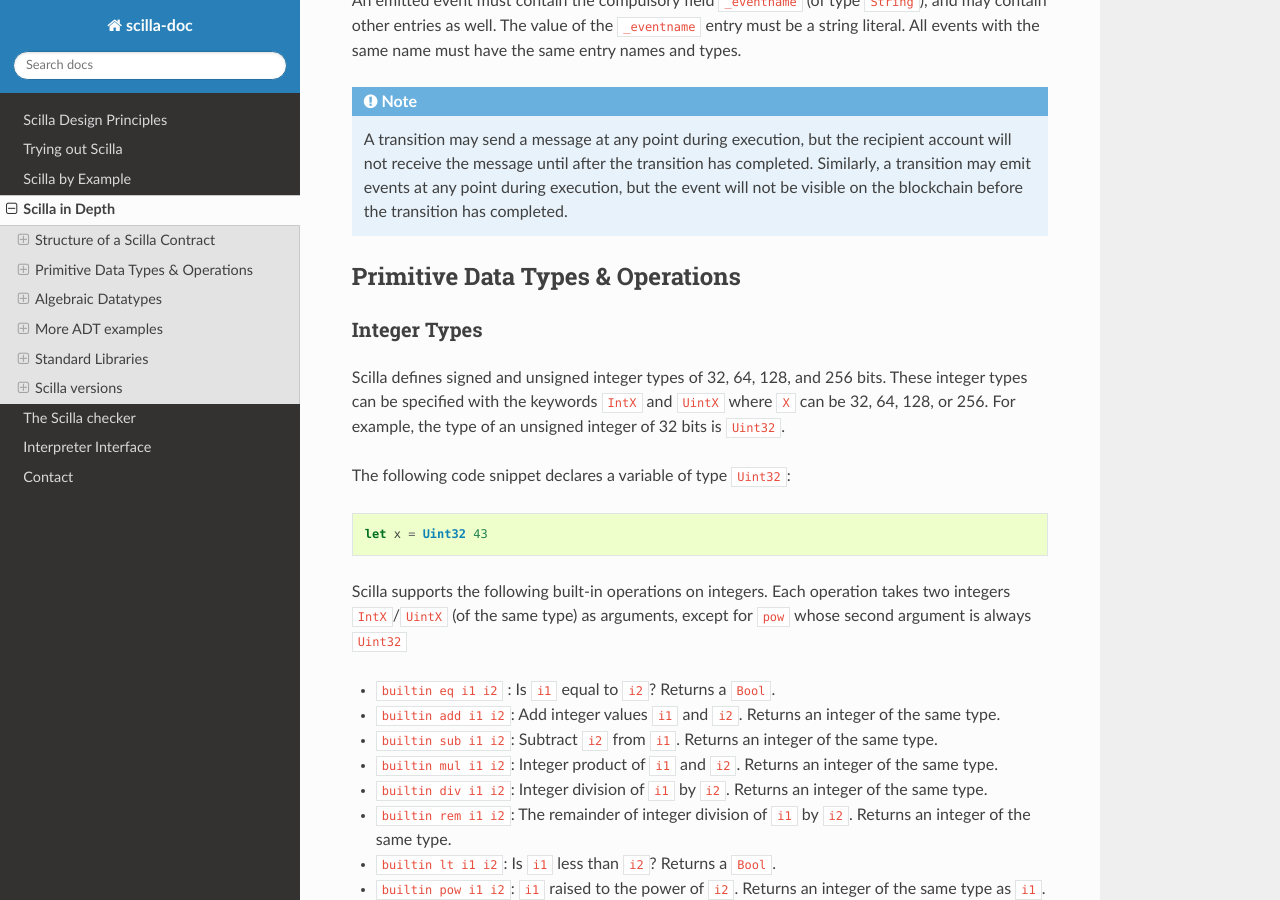
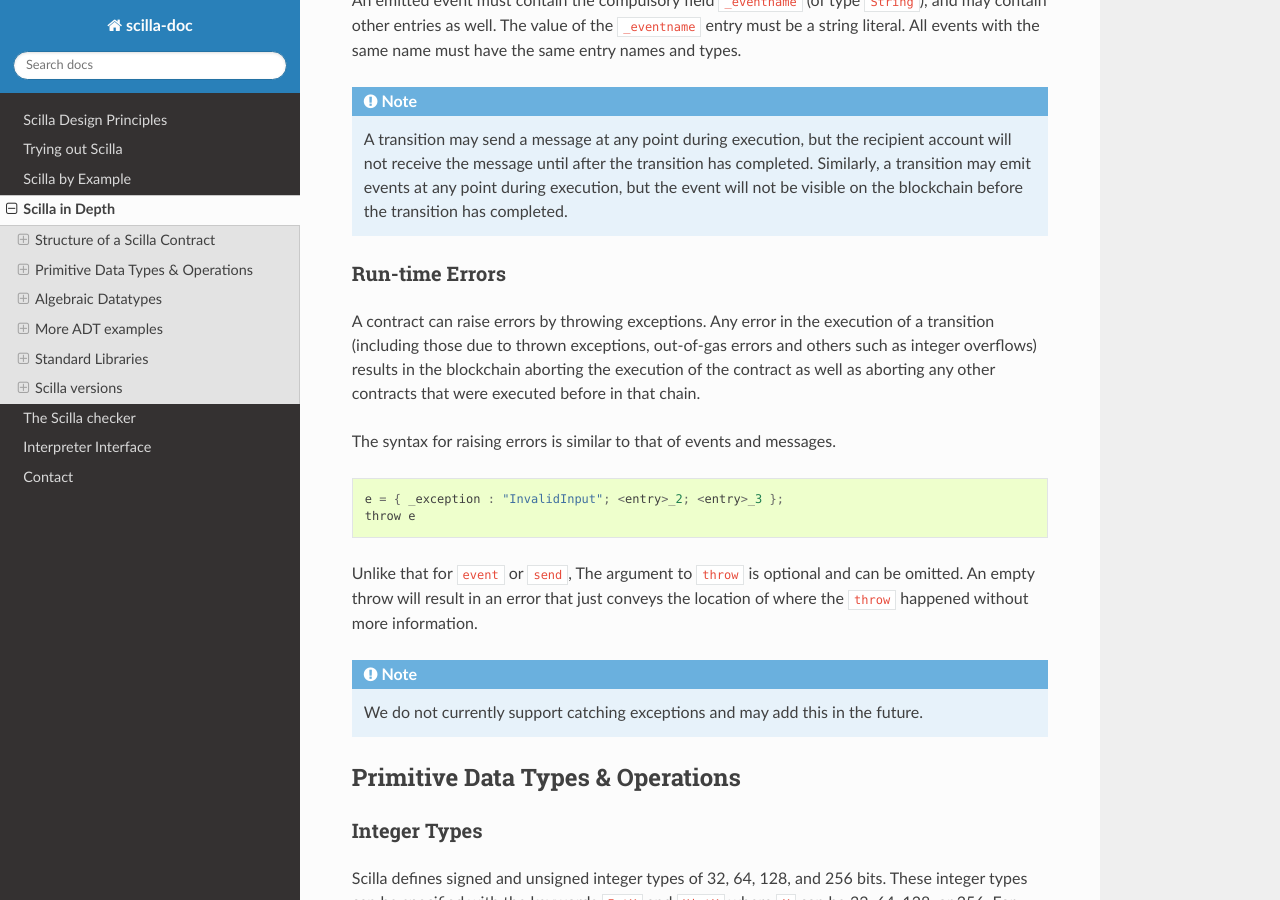
Before and after one commit to Zilliqa/scilla-docs, a Sphinx documentation site: the page built from docs/source/scilla-in-depth.rst, in a window 1280 px wide and 900 px high, scrolled down 7386 px. Built offline with Sphinx 7.4.7 and the Read the Docs theme 2.0.0, drawn with Linux system fonts in a browser that asks for light colours.

Commit message:
Document the throw statement. (#60)
* Document the throw statement.

Reference: https://github.com/Zilliqa/scilla/pull/582

* Move error discussion into its own section

```diff
--- a/docs/source/scilla-in-depth.rst
+++ b/docs/source/scilla-in-depth.rst
@@ -434,6 +434,30 @@ same name must have the same entry names and types.
    transition has completed. Similarly, a transition may emit events
    at any point during execution, but the event will not be visible on
    the blockchain before the transition has completed.
+
+Run-time Errors
+**************
+
+A contract can raise errors by throwing exceptions. Any error
+in the execution of a transition (including those due to thrown
+exceptions, out-of-gas errors and others such as integer overflows)
+results in the blockchain aborting the execution of the contract as well
+as aborting any other contracts that were executed before in that chain.
+
+The syntax for raising errors is similar to that of events and messages.
+
+.. code-block:: ocaml
+
+    e = { _exception : "InvalidInput"; <entry>_2; <entry>_3 };
+    throw e
+
+Unlike that for ``event`` or ``send``, The argument to ``throw`` is optional
+and can be omitted. An empty throw will result in an error that just conveys
+the location of where the ``throw`` happened without more information.
+
+.. note::
+
+  We do not currently support catching exceptions and may add this in the future.
 
 Primitive Data Types & Operations
 #################################
```
